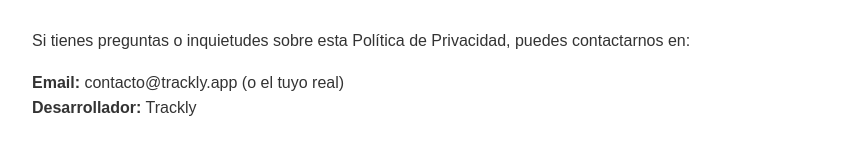
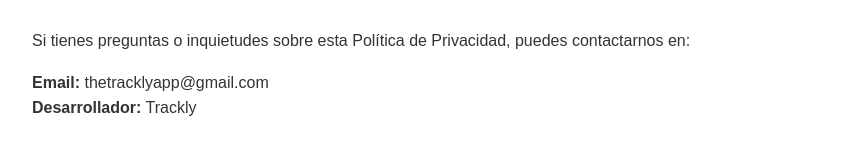
Before and after one commit to YipikayeiGit/trackly-privacy, a plain HTML site: page index.html in a window 1280 px wide. Shown: the part 1216-1366 px from the top of the page, without its empty margins (208-1063 px from the left). Drawn offline with Linux system fonts and the light colour scheme.

Commit message:
Update index.html

```diff
--- a/index.html
+++ b/index.html
@@ -54,7 +54,7 @@
 
 <h2>7. Contacto</h2>
 <p>Si tienes preguntas o inquietudes sobre esta Política de Privacidad, puedes contactarnos en:</p>
-<p><strong>Email:</strong> contacto@trackly.app (o el tuyo real)<br>
+<p><strong>Email:</strong> thetracklyapp@gmail.com<br>
 <strong>Desarrollador:</strong> Trackly</p>
 
 </body>
```
